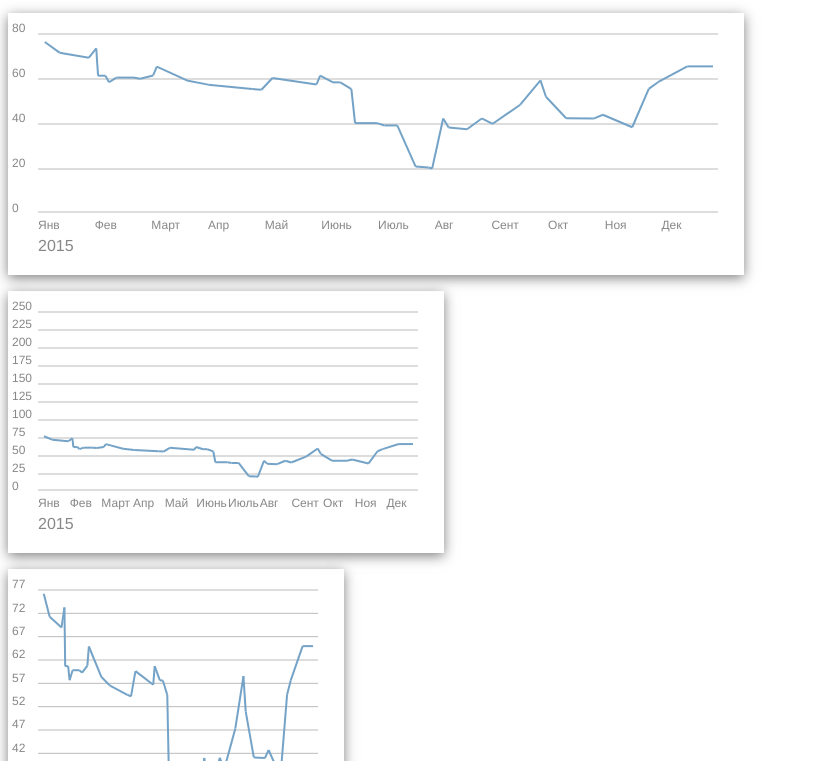
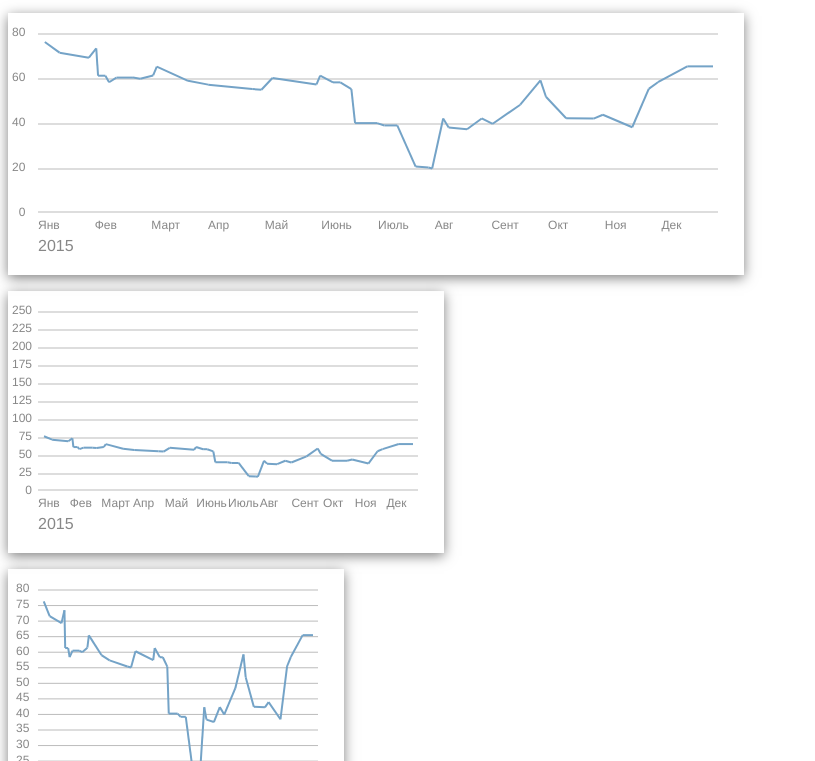
Before and after one commit to Noviel/react-chart-component-example, a React app: page / in a window 1280 px wide. Shown: the part 39-800 px from the top of the page, without its empty margins (0-815 px from the left). Built offline with nearby package versions, Linux system fonts and the light colour scheme.

Commit message:
Use flexbox in ValueAxis

```diff
--- a/src/components/Chart/ValueAxis/index.js
+++ b/src/components/Chart/ValueAxis/index.js
@@ -2,30 +2,28 @@ import React from 'react';
 
 import style from './style.css';
 
-const Value = ({ value, height }) =>
-  <span className={style.value} style={{ top: height }}>
+const Value = ({ value }) =>
+  <span className={style.value}>
     {value}
   </span>;
 
-const createValues = ({ max, count, step, height, offset }) => {
+const createValues = ({ max, count, step }) => {
   const values = new Array(count);
-  const heightStep = height/count;
-  let currentHeight = offset;
   let value = max;
 
   for (let i = 0; i <= count; i++) {
-    values[i] = <Value key={value} value={value} height={currentHeight} />;
-    currentHeight += heightStep;
+    values[i] = <Value key={value} value={value} />;
     value -= step;
   }
+
   return values;
 };
 
 export default function ValueAxis({ height, max = 100, min = 0, step = 20, offset = -12 }) {
   const count = Math.ceil((max - min)/step);
   return (
-    <div className={style.valueline}>
-      {createValues({ max, count, step, height, offset })}
+    <div className={style.valueline} style={{ height: height + height/count }}>
+      {createValues({ max, count, step })}
     </div>
   );
 }
--- a/src/components/Chart/ValueAxis/style.css
+++ b/src/components/Chart/ValueAxis/style.css
@@ -1,11 +1,13 @@
 .value {
-  position: absolute;
+  flex: 1 0 0;
   font-size: 0.75em;
   color: rgba(122,122,122, 0.9);
 }
 
 .valueline {
   position: absolute;
-  margin-top: 8px;
+  display: flex;
+  flex-flow: column nowrap;
+  align-items: flex-end;
   left: 4px;
 }
--- a/src/index.js
+++ b/src/index.js
@@ -90,8 +90,8 @@ document.addEventListener('DOMContentLoaded', () => {
         width={280}
         height={280}
         valueStep={5}
-        valueMax={77}
-        valueMin={19}
+        valueMax={80}
+        valueMin={-10}
       />
     </div>,
     document.getElementById('app')
```
